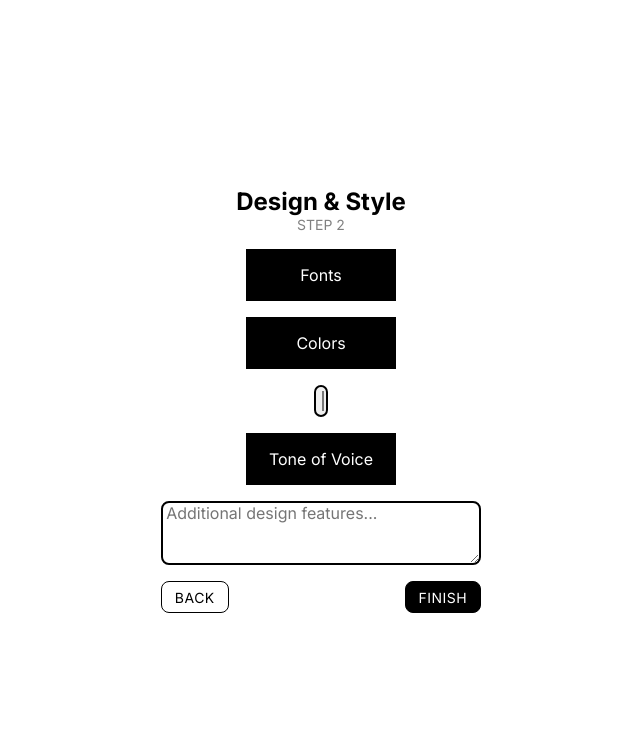
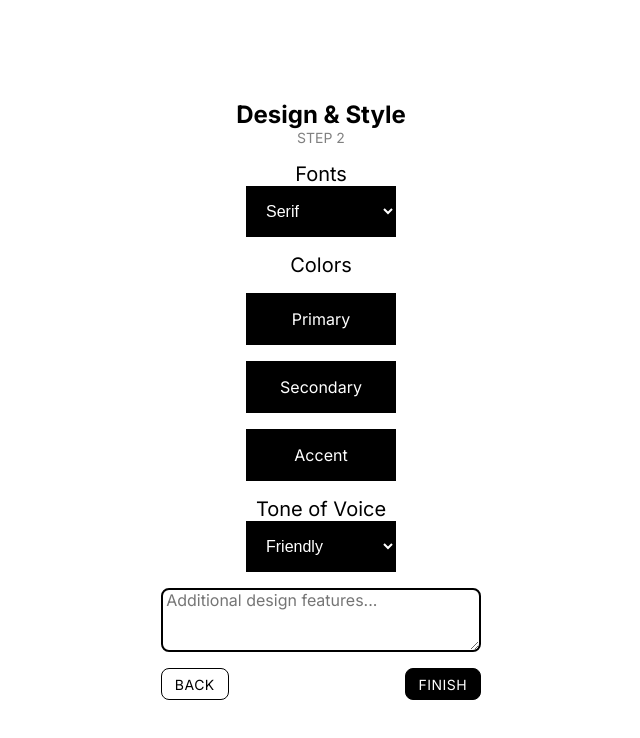
Before and after one commit to interval-pro/p4-app, an Angular app: page /form/step-2 in a window 1280 px wide. Shown: the top 738 px of the page, without its empty margins (319-959 px from the left). Built offline with nearby package versions, Linux system fonts and the light colour scheme.

Commit message:
Added color inputs and changed company data model properties

```diff
--- a/src/app/components/design-form/design-form.component.html
+++ b/src/app/components/design-form/design-form.component.html
@@ -4,7 +4,7 @@
 
   <form [formGroup]="designForm">
 
-    <div class="dropdown">
+    <!-- <div class="dropdown">
       <button class="dropbtn">Fonts</button>
       <div class="dropdown-content">
         <button>Serif</button>
@@ -12,24 +12,76 @@
         <button>Monospace</button>
         <button>Jungle Fever</button>
       </div>
+    </div> -->
+
+    <div class="fonts">
+
+      <label class="label" for="lang">Fonts</label>
+      <div dropdown action="#">
+        <div *ngIf="this.companyData.fonts"> Current: {{this.companyData.fonts}}</div>
+        <select class="dropbtn" name="languages" id="lang">
+          <option (click)="onClickFont($event)">Serif</option>
+          <option (click)="onClickFont($event)">Sans Serif</option>
+          <option (click)="onClickFont($event)">Monospace</option>
+          <option (click)="onClickFont($event)">Futura</option>
+          <option (click)="onClickFont($event)">Jungle Fever</option>
+        </select>
+      </div>
+
     </div>
 
-    <div class="dropdown">
-      <button class="dropbtn">Colors</button>
-      <div class="dropdown-content">
-        <button (click)="onClick()">Primary</button>
-        <button (click)="onClick()">Secondary</button>
-        <button (click)="onClick()">Accent</button>
+
+    <div class="colors">Colors</div>
+
+    <div *ngIf="this.companyData.primaryColor"> Current: {{companyData.primaryColor}}</div>
+      <div class="dropdown">
+        <button class="dropbtn">Primary</button>
+        <div class="dropdown-content">
+          <input (click)="onPrimaryColor($event)" (change)="onPrimaryColor($event)" value="{{companyData.primaryColor}}" type="color" id="colorPicker">
       </div>
     </div>
 
-    <div class="color-picker">
+    <div *ngIf="this.companyData.secondaryColor"> Current: {{this.companyData.secondaryColor}}</div>
+      <div class="dropdown">
+        <button class="dropbtn">Secondary</button>
+        <div class="dropdown-content">
+          <input (click)="onSecondaryColor($event)" (change)="onSecondaryColor($event)" value="{{companyData.secondaryColor}}" type="color" id="colorPicker">
+      </div>
+    </div>
+
+    <div *ngIf="this.companyData.accentColor"> Current: {{this.companyData.accentColor}}</div>
+      <div class="dropdown">
+        <button class="dropbtn">Accent</button>
+        <div class="dropdown-content">
+          <input (click)="onAccentColor($event)" (change)="onAccentColor($event)" value="{{companyData.accentColor}}" type="color" id="colorPicker">
+      </div>
+    </div>
+
+
+    <!-- <div class="color-picker">
       <label for="colorPicker"><i class='bx bx-palette'></i>
         </label>
       <input type="color" value="#1dbbce" id="colorPicker">
+    </div> -->
+
+
+    <div class="toneVoice">
+
+      <label class="label" for="lang">Tone of Voice</label>
+      <div dropdown action="#">
+        <div *ngIf="this.companyData.toneOfVoice"> Current: {{this.companyData.toneOfVoice}}</div>
+        <select class="dropbtn" name="languages" id="lang">
+          <option (click)="onClickVoice($event)">Friendly</option>
+          <option (click)="onClickVoice($event)">Humorous</option>
+          <option (click)="onClickVoice($event)">Formal</option>
+          <option (click)="onClickVoice($event)">Assertive</option>
+          <option (click)="onClickVoice($event)">Professional</option>
+        </select>
+      </div>
+
     </div>
 
-    <div class="dropdown">
+    <!-- <div class="dropdown">
       <button class="dropbtn">Tone of Voice</button>
       <div class="dropdown-content">
         <button>Friendly</button>
@@ -38,7 +90,7 @@
         <button>Assertive</button>
         <button>Professional</button>
       </div>
-    </div>
+    </div>  -->
 
     <textarea
       id="additionalDesignFeatures"
--- a/src/app/components/design-form/design-form.component.scss
+++ b/src/app/components/design-form/design-form.component.scss
@@ -93,3 +93,30 @@ textarea {
 
 /* Change the background color of the dropdown button when the dropdown content is shown */
 .dropdown:hover .dropbtn {background-color: $primary;}
+
+
+
+.label {
+  color: $primary;
+  font-size: 20px;
+}
+
+
+.fonts {
+  color: $primary;
+  text-align: center;
+  font-size: 20px;
+}
+
+.toneVoice {
+  // background-color: $primary;
+  color: $primary;
+  text-align: center;
+  font-size: 20px;
+}
+
+.colors {
+  color: $primary;
+  text-align: center;
+  font-size: 20px;
+}
--- a/src/app/components/design-form/design-form.component.ts
+++ b/src/app/components/design-form/design-form.component.ts
@@ -1,4 +1,4 @@
-import { Component, OnInit } from '@angular/core';
+import { Component, OnChanges, OnInit } from '@angular/core';
 import { FormBuilder, FormGroup, Validators } from '@angular/forms';
 import { ReactiveFormsModule } from '@angular/forms';
 import { Router } from '@angular/router';
@@ -7,17 +7,29 @@ import { RouterLink } from '@angular/router';
 import { ButtonComponent } from '../../shared/button/button.component';
 import { FormService } from '../../services/form.service';
 import { CompanyData } from '../../models/company-data.model';
+import { CommonModule } from '@angular/common';
 
 @Component({
   selector: 'app-design-form',
   standalone: true,
-  imports: [ReactiveFormsModule, RouterLink, ButtonComponent],
+  imports: [ReactiveFormsModule, RouterLink, ButtonComponent, CommonModule],
   templateUrl: './design-form.component.html',
   styleUrl: './design-form.component.scss',
 })
 export class DesignFormComponent implements OnInit {
   designForm = {} as FormGroup;
   companyData = {} as CompanyData;
+  font: string = ''; // default font
+  toneOfVoice: string = ''; // default tone of voice
+  selectedFont: string = '';
+  selectedToneOfVoice: string = '';
+  showFont: boolean = false;
+  primaryColor: string = '';
+  secondaryColor: string = '';
+  accentColor: string = '';
+  selectedPrimaryColor: string = '';
+  selectedSecondaryColor: string = '';
+  selectedAccentColor: string = '';
 
   constructor(
     private fb: FormBuilder,
@@ -26,13 +38,43 @@ export class DesignFormComponent implements OnInit {
   ) {}
 
   ngOnInit(): void {
+    this.onInit();
+  }
+
+  onInit(): void {
+
     this.companyData = this.fs.getCompanyData();
 
     this.designForm = this.fb.nonNullable.group({
       fonts: this.companyData.fonts,
-      colors: this.companyData.colors,
       toneOfVoice: this.companyData.toneOfVoice,
+      primaryColor: this.companyData.primaryColor,
+      secondaryColor: this.companyData.secondaryColor,
+      accentColor: this.companyData.accentColor,
       additionalDesignFeatures: this.companyData.additionalDesignFeatures,
+      // colors: this.companyData.colors,
+
+    });
+
+    if (!this.companyData.fonts) {
+      console.log(`no font`);
+    }
+  }
+
+  onLoad(): void {
+    this.showFont = true;
+
+    this.companyData = this.fs.getCompanyData();
+
+    this.designForm = this.fb.nonNullable.group({
+      fonts: this.selectedFont,
+      toneOfVoice: this.selectedToneOfVoice,
+      primaryColor: this.selectedPrimaryColor,
+      secondaryColor: this.selectedSecondaryColor,
+      accentColor: this.selectedAccentColor,
+      additionalDesignFeatures: this.companyData.additionalDesignFeatures,
+      // colors: this.companyData.colors,
+
     });
   }
 
@@ -42,11 +84,68 @@ export class DesignFormComponent implements OnInit {
   }
 
   onSubmit(): void {
+    // TODO: check if font and tone of voice are valid
     this.fs.updateCompanyData(this.designForm.value);
     this.router.navigateByUrl('/result');
   }
 
-  onClick(): void {
-    console.log('button clicked');
+  onClickFont(event: any): void {
+    this.font = event.target.innerHTML;
+    this.companyData.fonts = this.font;
+    this.selectedFont = this.font;
+    this.selectedToneOfVoice = this.companyData.toneOfVoice;
+
+    this.onLoad();
+    console.log('button clicked', this.font);
   }
+
+  onClickVoice(event: any): void {
+    this.toneOfVoice = event.target.innerHTML
+    this.companyData.toneOfVoice = this.toneOfVoice;
+    this.selectedToneOfVoice = this.toneOfVoice;
+    this.selectedFont = this.companyData.fonts;
+
+    this.onLoad();
+    console.log('button clicked', this.toneOfVoice);
+  }
+
+  onPrimaryColor(event: any): void {
+    this.primaryColor = event.target.value;
+    this.selectedPrimaryColor = this.primaryColor;
+    this.companyData.primaryColor = this.primaryColor;
+
+    this.selectedFont = this.companyData.fonts;
+    this.selectedToneOfVoice = this.companyData.toneOfVoice;
+    this.selectedSecondaryColor = this.companyData.secondaryColor;
+    this.selectedAccentColor = this.companyData.accentColor;
+    this.onLoad();
+    console.log(this.primaryColor);
+  }
+
+  onSecondaryColor(event: any): void {
+    this.secondaryColor = event.target.value;
+    this.selectedSecondaryColor = this.secondaryColor;
+    this.companyData.secondaryColor = this.secondaryColor;
+
+    this.selectedFont = this.companyData.fonts;
+    this.selectedToneOfVoice = this.companyData.toneOfVoice;
+    this.selectedPrimaryColor = this.companyData.primaryColor;
+    this.selectedAccentColor = this.companyData.accentColor;
+    this.onLoad();
+    console.log(this.secondaryColor);
+  }
+
+  onAccentColor(event: any): void {
+    this.accentColor = event.target.value;
+    this.selectedAccentColor = this.accentColor;
+    this.companyData.accentColor = this.accentColor;
+
+    this.selectedFont = this.companyData.fonts;
+    this.selectedToneOfVoice = this.companyData.toneOfVoice;
+    this.selectedPrimaryColor = this.companyData.primaryColor;
+    this.selectedSecondaryColor = this.companyData.secondaryColor;
+    this.onLoad();
+    console.log(this.accentColor);
+  }
+
 }
--- a/src/app/models/company-data.model.ts
+++ b/src/app/models/company-data.model.ts
@@ -6,7 +6,10 @@ export interface CompanyData {
   information: string;
   additionalInformation: string;
   fonts: string;
-  colors: string;
+  // colors: string;
+  primaryColor: string;
+  secondaryColor: string;
+  accentColor: string;
   toneOfVoice: string;
   additionalDesignFeatures: string;
 }
--- a/src/app/services/form.service.ts
+++ b/src/app/services/form.service.ts
@@ -18,7 +18,9 @@ export class FormService {
       information: '',
       additionalInformation: '',
       fonts: '',
-      colors: '',
+      primaryColor: '',
+      secondaryColor: '',
+      accentColor: '',
       toneOfVoice: '',
       additionalDesignFeatures: '',
     };
@@ -26,6 +28,7 @@ export class FormService {
 
   updateCompanyData(data: Partial<CompanyData>): void {
     this.companyData = { ...this.companyData, ...data };
+    console.log(this.companyData);
   }
 
   getCompanyData(): CompanyData {
```
